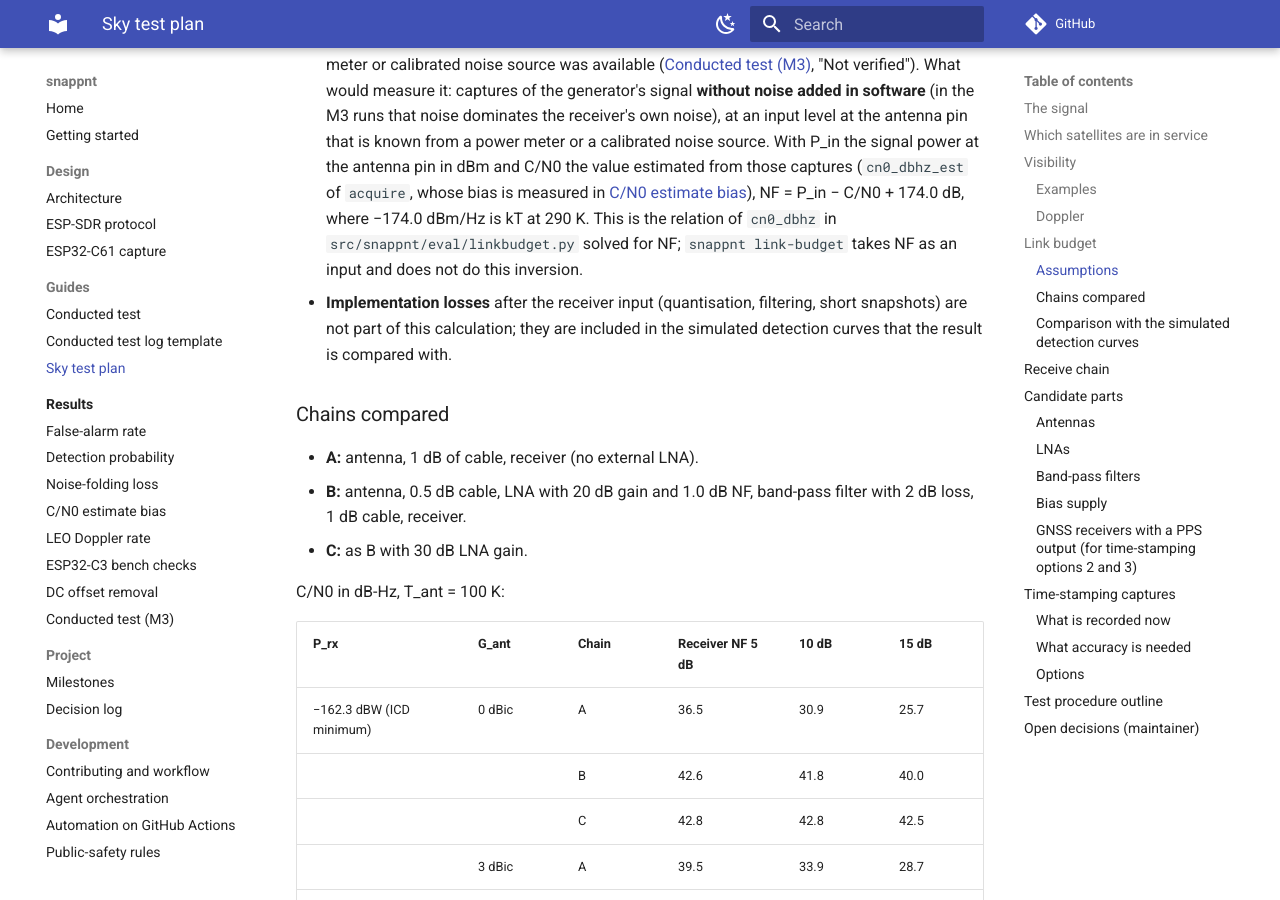
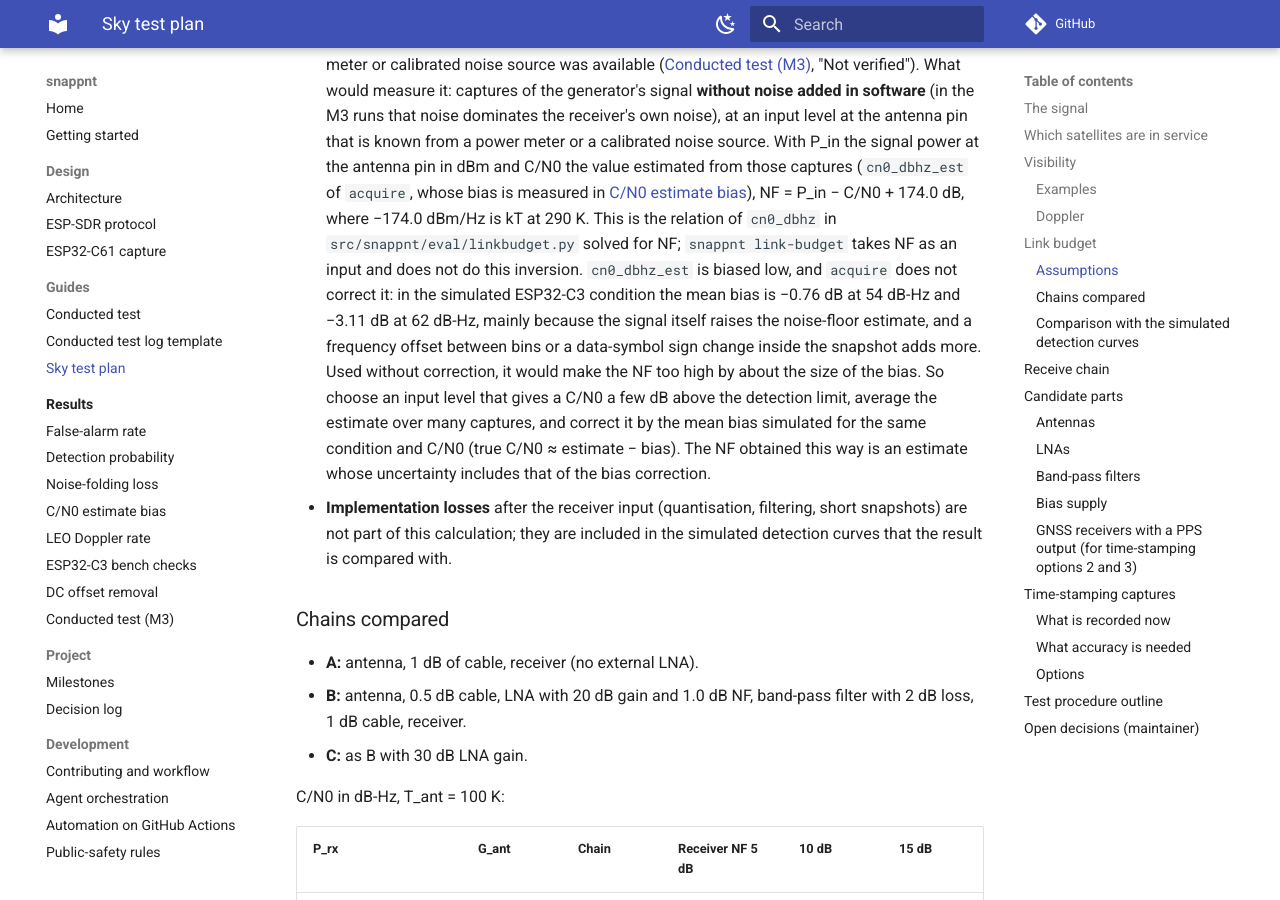
Before and after one commit to h-shiono/snappnt, an MkDocs documentation site: the page built from docs/guides/sky-test-plan.md, in a window 1280 px wide and 900 px high, scrolled down 4459 px. Built offline with MkDocs 1.6.1 and Material for MkDocs 9.7.7, drawn with Linux system fonts in a browser that asks for light colours; comment, search, counter and statistics services are not loaded.

Commit message:
Account for the bias of the C/N0 estimate in the noise-figure measurement
Co-Authored-By: Claude Opus 5.5 <noreply@anthropic.com>
Signed-off-by: h-shiono <hato.gnss@gmail.com>

```diff
--- a/docs/guides/sky-test-plan.md
+++ b/docs/guides/sky-test-plan.md
@@ -175,7 +175,15 @@ uv run python tools/sky_link_budget.py --antenna-gain-dbic 3 --antenna-temp-k 10
   [C/N0 estimate bias](../results/cn0-bias.md)), NF = P_in − C/N0 + 174.0 dB, where
   −174.0 dBm/Hz is kT at 290 K. This is the relation of `cn0_dbhz` in
   `src/snappnt/eval/linkbudget.py` solved for NF; `snappnt link-budget` takes NF as an input
-  and does not do this inversion.
+  and does not do this inversion. `cn0_dbhz_est` is biased low, and `acquire` does not
+  correct it: in the simulated ESP32-C3 condition the mean bias is −0.76 dB at 54 dB-Hz and
+  −3.11 dB at 62 dB-Hz, mainly because the signal itself raises the noise-floor estimate, and
+  a frequency offset between bins or a data-symbol sign change inside the snapshot adds more.
+  Used without correction, it would make the NF too high by about the size of the bias. So
+  choose an input level that gives a C/N0 a few dB above the detection limit, average the
+  estimate over many captures, and correct it by the mean bias simulated for the same
+  condition and C/N0 (true C/N0 ≈ estimate − bias). The NF obtained this way is an estimate
+  whose uncertainty includes that of the bias correction.
 - **Implementation losses** after the receiver input (quantisation, filtering, short
   snapshots) are not part of this calculation; they are included in the simulated detection
   curves that the result is compared with.
```
